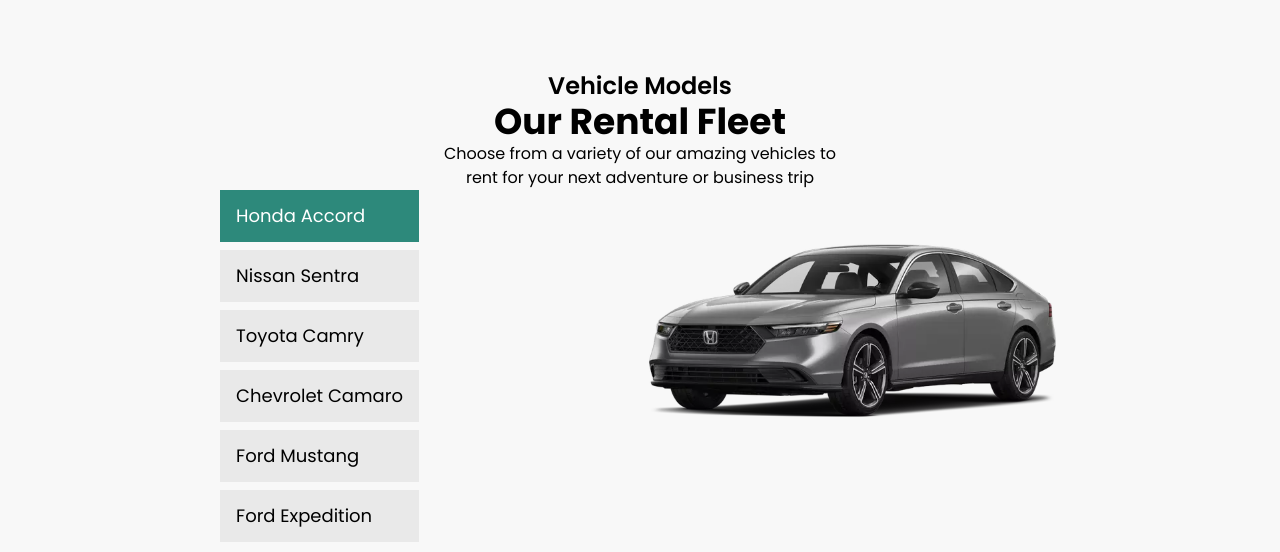
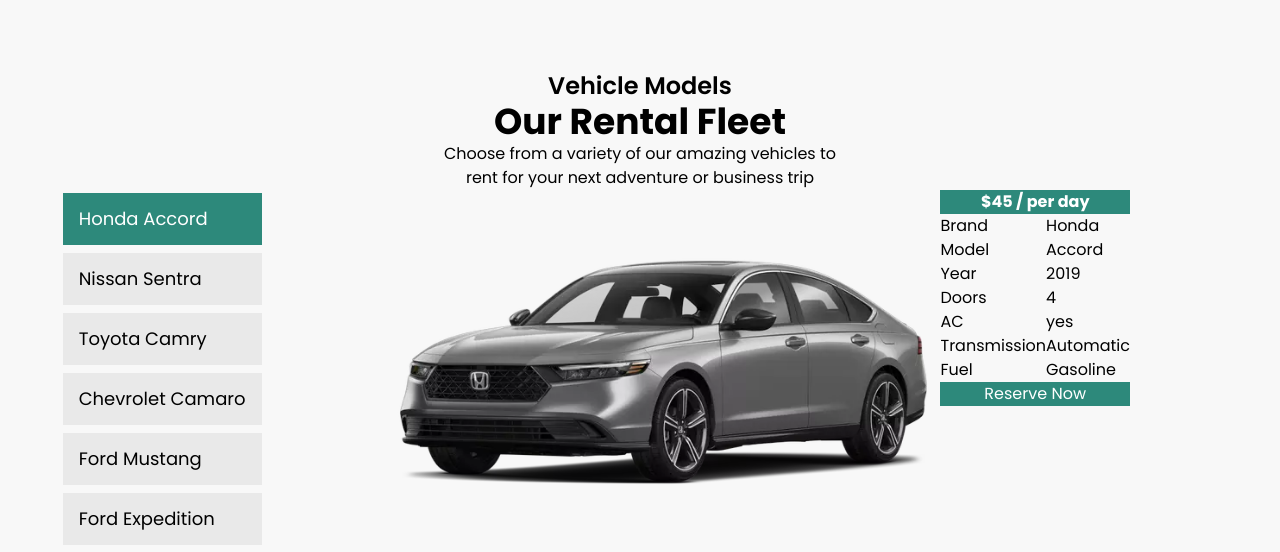
Before and after one commit to owlsCloud/Rental, a React (Create React App) app: page / in a window 1280 px wide. Shown: the part 1810-2362 px from the top of the page. Built offline with nearby package versions, Linux system fonts and the light colour scheme.

Commit message:
added pricing table

```diff
--- /dev/null
+++ b/src/components/VehicleFleet.jsx
@@ -0,0 +1,190 @@
+import React, { useState } from "react";
+import car from "../assets/car.png";
+import car2 from "../assets/car2.png";
+import car3 from "../assets/car3.png";
+import car4 from "../assets/car4.png";
+import car5 from "../assets/car5.png";
+import car6 from "../assets/car6.png";
+const buttonStyles = "text-left bg-inactive py-3 px-4 mb-2 text-lg";
+const activeStyle = "text-left text-white bg-primary py-3 px-4 mb-2 text-lg";
+function VehicleFleet() {
+  const [activeID, setActiveID] = useState("1");
+
+  const handleClick = (e) => {
+    setActiveID(e.target.id);
+  };
+
+  const cars = [car, car2, car3, car4, car5, car6];
+  const carss = [
+    {
+      price: "$45",
+      img: car,
+      brand: "Honda",
+      model: "Accord",
+      year: "2019",
+      doors: "4",
+      ac: "yes",
+      transmission: "Automatic",
+      fuel: "Gasoline",
+    },
+    {
+      price: "$25",
+      img: car2,
+      brand: "Nissan",
+      model: "Sentra",
+      year: "2012",
+      doors: "4",
+      ac: "yes",
+      transmission: "Automatic",
+      fuel: "Gasoline",
+    },
+    {
+      price: "$35",
+      img: car3,
+      brand: "Toyota",
+      model: "Camry",
+      year: "2014",
+      doors: "4",
+      ac: "yes",
+      transmission: "Automatic",
+      fuel: "Gasoline",
+    },
+    {
+      price: "$65",
+      img: car4,
+      brand: "Chevrolet",
+      model: "Camaro",
+      year: "2016",
+      doors: "2",
+      ac: "yes",
+      transmission: "Manual",
+      fuel: "Gasoline",
+    },
+    {
+      price: "$50",
+      img: car5,
+      brand: "Ford",
+      model: "Mustang",
+      year: "2018",
+      doors: "2",
+      ac: "yes",
+      transmission: "Manual",
+      fuel: "Gasoline",
+    },
+    {
+      price: "$70",
+      img: car6,
+      brand: "Ford",
+      model: "Expedition",
+      year: "2020",
+      doors: "5",
+      ac: "yes",
+      transmission: "Automatic",
+      fuel: "Gasoline",
+    },
+  ];
+  return (
+    <section id="vehicles" className="flex flex-col justify-center">
+      <div className="text-center w-1/3 m-auto mt-24">
+        <h4 className="text-2xl font-semibold">Vehicle Models</h4>
+        <h2 className="text-4xl font-bold">Our Rental Fleet</h2>
+        <p>
+          Choose from a variety of our amazing vehicles to rent for your next
+          adventure or business trip
+        </p>
+      </div>
+      <div id="vehicle-select" className="flex ">
+        <div id="vehicles" className="flex flex-col m-auto">
+          <button
+            id="1"
+            className={activeID === "1" ? activeStyle : buttonStyles}
+            onClick={handleClick}
+          >
+            Honda Accord
+          </button>
+          <button
+            id="2"
+            className={activeID === "2" ? activeStyle : buttonStyles}
+            onClick={handleClick}
+          >
+            Nissan Sentra
+          </button>
+          <button
+            id="3"
+            className={activeID === "3" ? activeStyle : buttonStyles}
+            onClick={handleClick}
+          >
+            Toyota Camry
+          </button>
+          <button
+            id="4"
+            className={activeID === "4" ? activeStyle : buttonStyles}
+            onClick={handleClick}
+          >
+            Chevrolet Camaro
+          </button>
+          <button
+            id="5"
+            className={activeID === "5" ? activeStyle : buttonStyles}
+            onClick={handleClick}
+          >
+            Ford Mustang
+          </button>
+          <button
+            id="6"
+            className={activeID === "6" ? activeStyle : buttonStyles}
+            onClick={handleClick}
+          >
+            Ford Expedition
+          </button>
+        </div>
+        <div id="pic-price" className="flex m-auto">
+          <img src={cars[activeID - 1]} className="w-2/3 max-w-2/3 " alt="" />
+
+          <div id="price-table">
+            <table className="">
+              <tr>
+                <th colSpan="2" className="bg-primary text-white px-8">
+                  {carss[activeID - 1].price} / per day
+                </th>
+              </tr>
+              <tr>
+                <td className="">Brand</td>
+                <td>{carss[activeID - 1].brand}</td>
+              </tr>
+              <tr>
+                <td>Model</td>
+                <td>{carss[activeID - 1].model}</td>
+              </tr>
+              <tr>
+                <td>Year</td>
+                <td>{carss[activeID - 1].year}</td>
+              </tr>
+              <tr>
+                <td>Doors</td>
+                <td>{carss[activeID - 1].doors}</td>
+              </tr>
+              <tr>
+                <td>AC</td>
+                <td>{carss[activeID - 1].ac}</td>
+              </tr>
+              <tr>
+                <td>Transmission</td>
+                <td>{carss[activeID - 1].transmission}</td>
+              </tr>
+              <tr>
+                <td>Fuel</td>
+                <td>{carss[activeID - 1].fuel}</td>
+              </tr>
+            </table>
+            <button className="bg-primary text-white w-full">
+              Reserve Now
+            </button>
+          </div>
+        </div>
+      </div>
+    </section>
+  );
+}
+
+export default VehicleFleet;
--- a/src/pages/Home Components/VehicleFleet.jsx
+++ /dev/null
@@ -1,83 +0,0 @@
-import React, { useState } from "react";
-import car from "../../assets/car.png";
-import car2 from "../../assets/car2.png";
-import car3 from "../../assets/car3.png";
-import car4 from "../../assets/car4.png";
-import car5 from "../../assets/car5.png";
-import car6 from "../../assets/car6.png";
-const buttonStyles = "text-left bg-inactive py-3 px-4 mb-2 text-lg";
-const activeStyle = "text-left text-white bg-primary py-3 px-4 mb-2 text-lg";
-function VehicleFleet() {
-  const [isActive, setIsActive] = useState("1");
-
-  const handleClick = (e) => {
-    setIsActive(e.target.id);
-  };
-
-  const cars = [car, car2, car3, car4, car5, car6];
-  return (
-    <section id="vehicles" className="flex flex-col justify-center">
-      <div className="text-center w-1/3 m-auto mt-24">
-        <h4 className="text-2xl font-semibold">Vehicle Models</h4>
-        <h2 className="text-4xl font-bold">Our Rental Fleet</h2>
-        <p>
-          Choose from a variety of our amazing vehicles to rent for your next
-          adventure or business trip
-        </p>
-      </div>
-      <div id="vehicle-select" className="flex ">
-        <div id="vehicles" className="flex flex-col m-auto">
-          <button
-            id="1"
-            className={isActive === "1" ? activeStyle : buttonStyles}
-            onClick={handleClick}
-          >
-            Honda Accord
-          </button>
-          <button
-            id="2"
-            className={isActive === "2" ? activeStyle : buttonStyles}
-            onClick={handleClick}
-          >
-            Nissan Sentra
-          </button>
-          <button
-            id="3"
-            className={isActive === "3" ? activeStyle : buttonStyles}
-            onClick={handleClick}
-          >
-            Toyota Camry
-          </button>
-          <button
-            id="4"
-            className={isActive === "4" ? activeStyle : buttonStyles}
-            onClick={handleClick}
-          >
-            Chevrolet Camaro
-          </button>
-          <button
-            id="5"
-            className={isActive === "5" ? activeStyle : buttonStyles}
-            onClick={handleClick}
-          >
-            Ford Mustang
-          </button>
-          <button
-            id="6"
-            className={isActive === "6" ? activeStyle : buttonStyles}
-            onClick={handleClick}
-          >
-            Ford Expedition
-          </button>
-        </div>
-        <div id="pic-price" className="">
-          <img src={cars[isActive - 1]} className="w-2/3 max-w-2/3" alt="" />
-
-          <div id="price-table"></div>
-        </div>
-      </div>
-    </section>
-  );
-}
-
-export default VehicleFleet;
--- a/src/pages/Home.jsx
+++ b/src/pages/Home.jsx
@@ -1,7 +1,7 @@
 import React from "react";
 import car from "../assets/car.png";
 import BookCar from "../components/BookCar";
-import VehicleFleet from "./Home Components/VehicleFleet";
+import VehicleFleet from "../components/VehicleFleet";
 function Home() {
   return (
     <>
```
